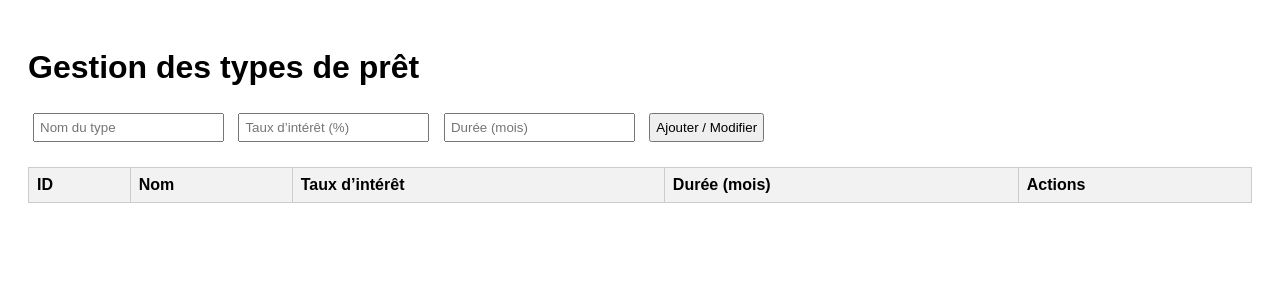
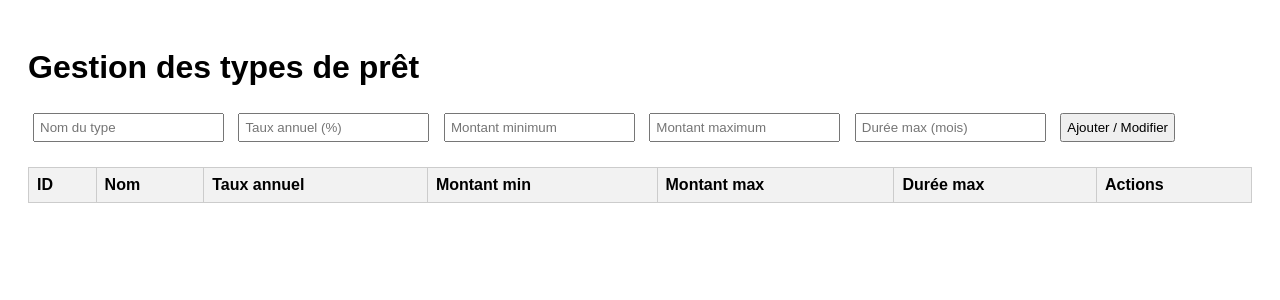
Before and after one commit to Sylvio3365/examen_web_s4, a PHP site: page /tp-flightphp-crud/ws/views/TypePret/index.php in a window 1280 px wide. Shown: the top 300 px of the page. Run offline with PHP 8.4, Linux system fonts and the light colour scheme; lists and menus that the app fills with data are empty.

Commit message:
mis à jour type prêt
nouvelle table

```diff
--- a/ws/db.php
+++ b/ws/db.php
@@ -1,7 +1,7 @@
 <?php
 function getDB() {
     $host = 'localhost';
-    $dbname = 'webMSD';
+    $dbname = 'webSMD';
     $username = 'root';
     $password = '';
 
--- a/ws/views/TypePret/index.php
+++ b/ws/views/TypePret/index.php
@@ -7,16 +7,17 @@
   <link rel="stylesheet" href="public/css/style.css">
 </head>
 
-
 <body>
 
   <h1>Gestion des types de prêt</h1>
 
   <div>
-    <input type="hidden" id="id">
+    <input type="hidden" id="idtypepret">
     <input type="text" id="nom" placeholder="Nom du type">
-    <input type="number" id="taux_interet" placeholder="Taux d’intérêt (%)" step="0.01">
-    <input type="number" id="duree_mois" placeholder="Durée (mois)">
+    <input type="number" id="taux_annuel" placeholder="Taux annuel (%)" step="0.01">
+    <input type="number" id="montant_min" placeholder="Montant minimum">
+    <input type="number" id="montant_max" placeholder="Montant maximum">
+    <input type="number" id="duree_max" placeholder="Durée max (mois)">
     <button onclick="ajouterOuModifier()">Ajouter / Modifier</button>
   </div>
 
@@ -25,8 +26,10 @@
       <tr>
         <th>ID</th>
         <th>Nom</th>
-        <th>Taux d’intérêt</th>
-        <th>Durée (mois)</th>
+        <th>Taux annuel</th>
+        <th>Montant min</th>
+        <th>Montant max</th>
+        <th>Durée max</th>
         <th>Actions</th>
       </tr>
     </thead>
@@ -55,13 +58,15 @@
         data.forEach(t => {
           const tr = document.createElement("tr");
           tr.innerHTML = `
-            <td>${t.id}</td>
+            <td>${t.idtypepret}</td>
             <td>${t.nom}</td>
-            <td>${t.taux_interet}</td>
-            <td>${t.duree_mois}</td>
+            <td>${t.taux_annuel}</td>
+            <td>${t.montant_min}</td>
+            <td>${t.montant_max}</td>
+            <td>${t.duree_max}</td>
             <td>
               <button onclick='remplirFormulaire(${JSON.stringify(t)})'>✏️</button>
-              <button onclick='supprimerTypePret(${t.id})'>🗑️</button>
+              <button onclick='supprimerTypePret(${t.idtypepret})'>🗑️</button>
             </td>
           `;
           tbody.appendChild(tr);
@@ -70,15 +75,17 @@
     }
 
     function ajouterOuModifier() {
-      const id = document.getElementById("id").value;
+      const idtypepret = document.getElementById("idtypepret").value;
       const nom = document.getElementById("nom").value;
-      const taux_interet = document.getElementById("taux_interet").value;
-      const duree_mois = document.getElementById("duree_mois").value;
+      const taux_annuel = document.getElementById("taux_annuel").value;
+      const montant_min = document.getElementById("montant_min").value;
+      const montant_max = document.getElementById("montant_max").value;
+      const duree_max = document.getElementById("duree_max").value;
 
-      const data = `nom=${encodeURIComponent(nom)}&taux_interet=${taux_interet}&duree_mois=${duree_mois}`;
+      const data = `nom=${encodeURIComponent(nom)}&taux_annuel=${taux_annuel}&montant_min=${montant_min}&montant_max=${montant_max}&duree_max=${duree_max}`;
 
-      if (id) {
-        ajax("PUT", `/typeprets/${id}`, data, () => {
+      if (idtypepret) {
+        ajax("PUT", `/typeprets/${idtypepret}`, data, () => {
           resetForm();
           chargerTypePrets();
         });
@@ -91,10 +98,12 @@
     }
 
     function remplirFormulaire(t) {
-      document.getElementById("id").value = t.id;
+      document.getElementById("idtypepret").value = t.idtypepret;
       document.getElementById("nom").value = t.nom;
-      document.getElementById("taux_interet").value = t.taux_interet;
-      document.getElementById("duree_mois").value = t.duree_mois;
+      document.getElementById("taux_annuel").value = t.taux_annuel;
+      document.getElementById("montant_min").value = t.montant_min;
+      document.getElementById("montant_max").value = t.montant_max;
+      document.getElementById("duree_max").value = t.duree_max;
     }
 
     function supprimerTypePret(id) {
@@ -106,10 +115,12 @@
     }
 
     function resetForm() {
-      document.getElementById("id").value = "";
+      document.getElementById("idtypepret").value = "";
       document.getElementById("nom").value = "";
-      document.getElementById("taux_interet").value = "";
-      document.getElementById("duree_mois").value = "";
+      document.getElementById("taux_annuel").value = "";
+      document.getElementById("montant_min").value = "";
+      document.getElementById("montant_max").value = "";
+      document.getElementById("duree_max").value = "";
     }
 
     chargerTypePrets();
```
Also changed, not shown: ws/controllers/TypePretController.php (+6 -6 lines), ws/models/TypePret.php (+20 -7 lines).
